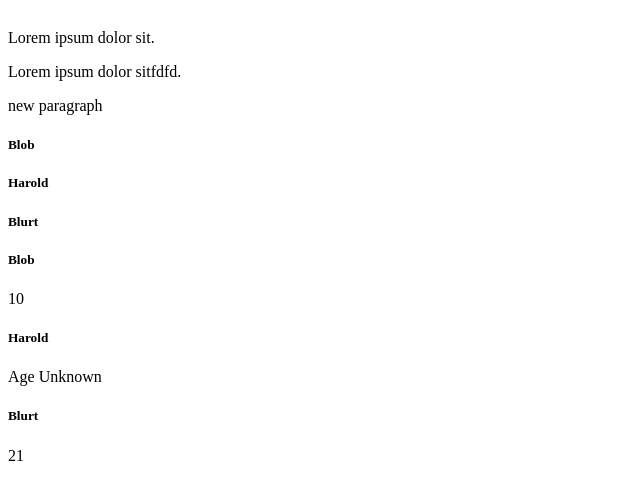
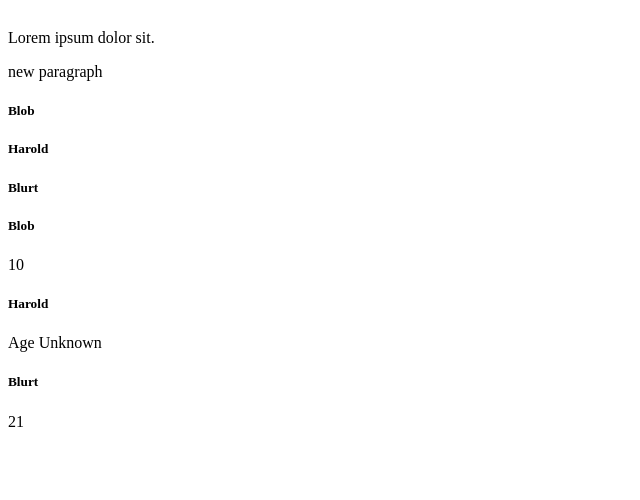
Before and after one commit to Moonbladez/js1-ma1, a plain HTML site: page index.html in a window 1280 px wide. Shown: the part 72-572 px from the top of the page, without its empty margins (0-640 px from the left). Drawn offline with Linux system fonts and the light colour scheme.

Commit message:
added missed question

```diff
--- a/index.html
+++ b/index.html
@@ -11,7 +11,7 @@
 <body>
     <h3>Subheading</h3>
     <p>Lorem ipsum dolor sit.</p>
-    <p>Lorem ipsum dolor sitfdfd.</p>
+
 
 
     <div class="results"></div>
--- a/rebecca-young-js1-ma1.js
+++ b/rebecca-young-js1-ma1.js
@@ -1,4 +1,11 @@
 //question 1
+const cat = {
+	complain() {
+		console.log("meow");
+	},
+};
+
+cat.complain();
 
 //Question 2
 const heading = document.querySelector("h3");
```
